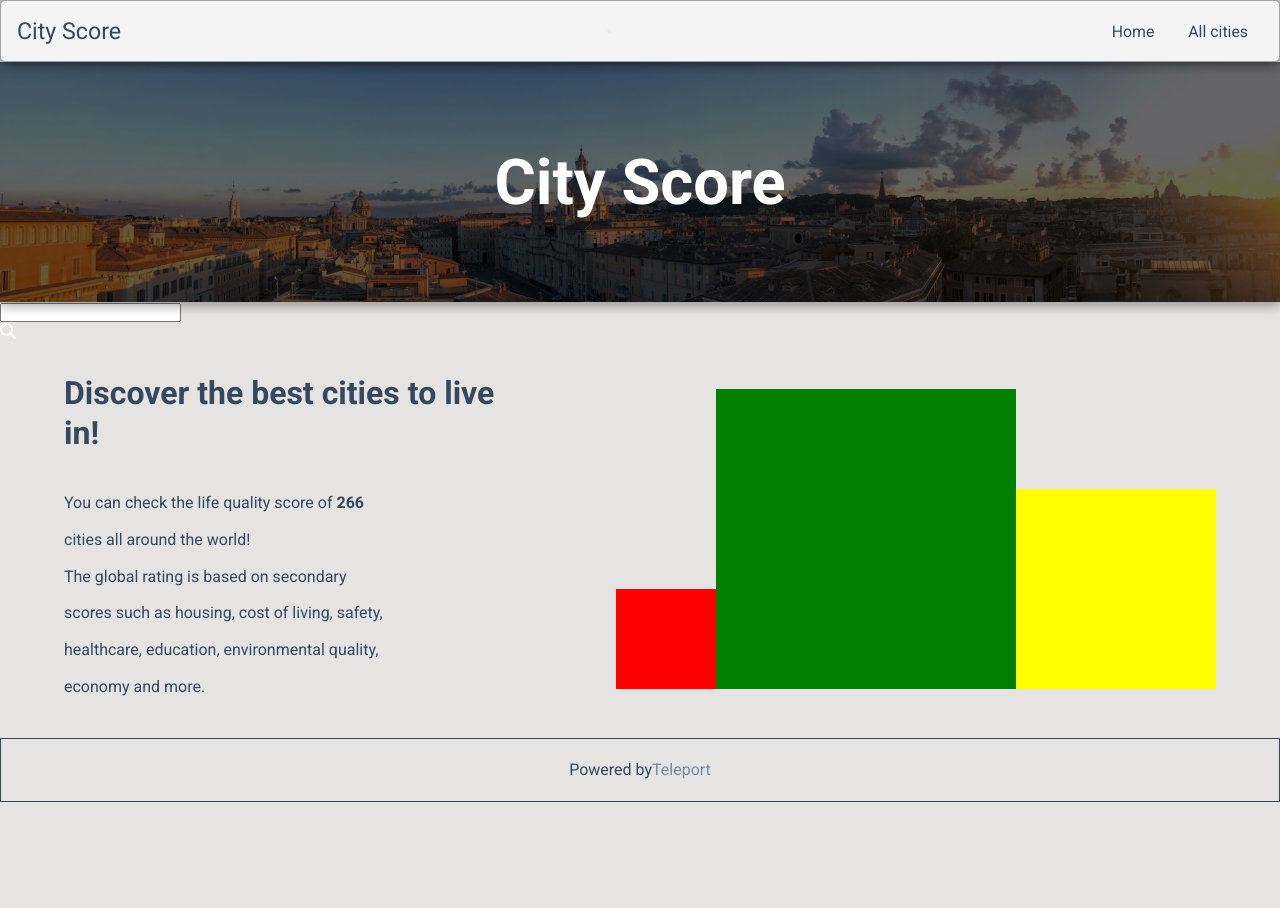
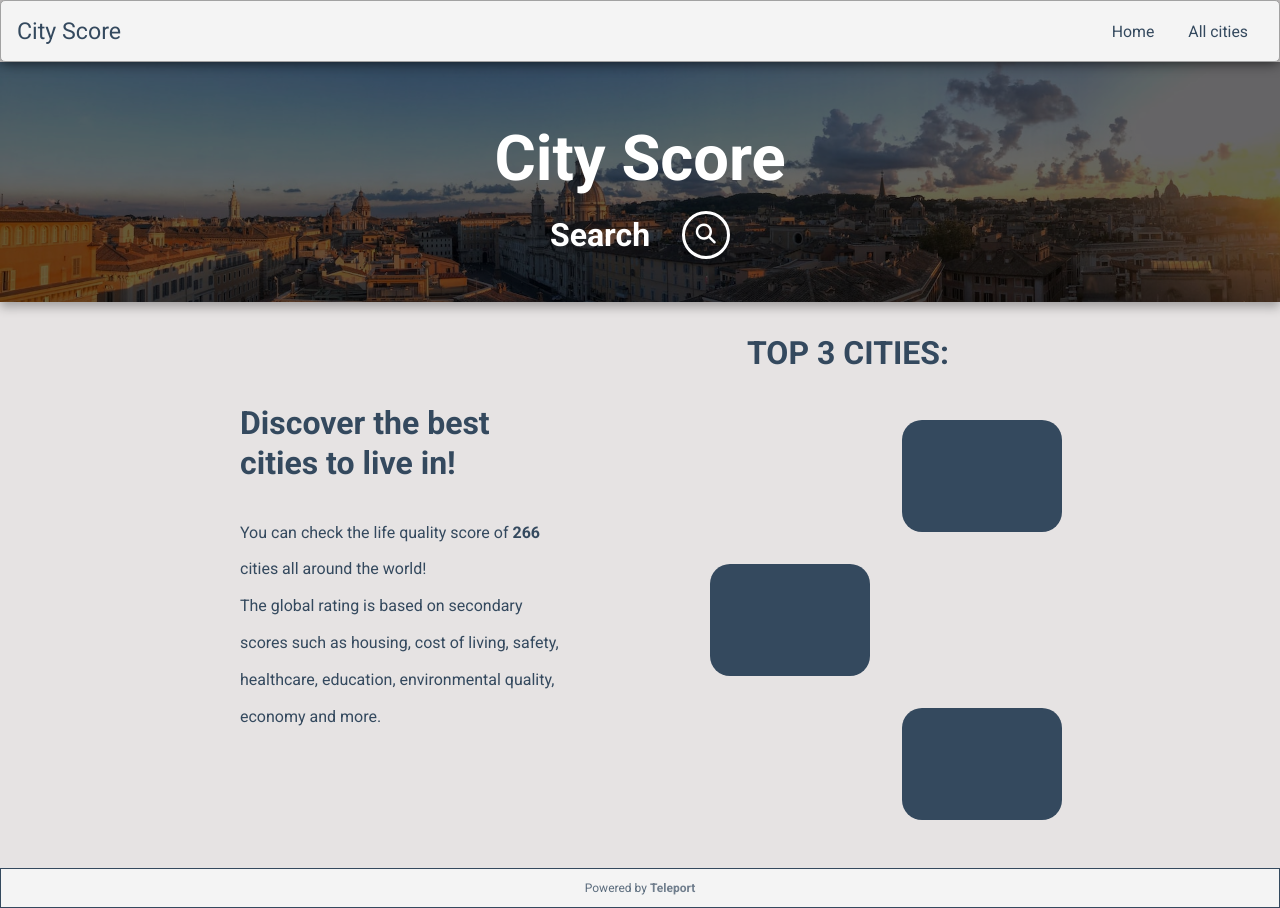
Before and after one commit to kilar95/CityScore, a website: page src/index.html in a window 1280 px wide. Before the commit the page ends 802 px from the top, so only its background shows below. Drawn offline with Linux system fonts and the light colour scheme.

Commit message:
update css homepage

```diff
--- a/src/css/footer.css
+++ b/src/css/footer.css
@@ -4,15 +4,25 @@
 /* ------------------- */
 
 footer {
-    height: 8vh;
+    height: 5vh;
     display: flex;
     align-items: center;
     justify-content: center;
-    color: #34495e;
+    color: #34495ecb;
+    background-color: #f4f4f4;
     border: 1px solid #34495e;
     margin-top: auto;
 }
 
-footer > a {
-    color: #718daa;
+footer a {
+    color: #34495eb0;
+    text-decoration: none;
 }
+
+footer a:hover {
+    color: #49688b65;
+}
+
+footer > p {
+    font-size: 1.5vh;
+}
--- a/src/css/main.css
+++ b/src/css/main.css
@@ -108,29 +108,57 @@ header > h1 {
 
 .descr > p {
     line-height: 1.5rem;
+    padding-bottom: 2rem;
 }
 
 .classifica {
     display: flex;
-    flex-direction: row;
-    align-items: flex-end;
+    flex-direction: column;
+    row-gap: 2rem;
+    align-items: center;
+    justify-content: space-between;
+
+}
+
+.title h2 {
+    text-transform: uppercase;
+}
+
+.top-3 {
+    display: grid;
+    grid-template-columns: 10% 1fr 1fr 10%;
+    grid-template-rows: 1fr 1fr 1fr;
+
+    height: min(40vh, 20rem);
+    min-width: 100%;
+
+}
+
+
+.box1, .box2, .box3 {
+    margin: 1rem;
+    border-radius: 20px;
+    width: min(25vw, 10rem);
+    height: min(15vh, 7rem);
 }
 
 .box1 {
-    background-color: red;
-    height: 100px;
-    width: 100px;
+    grid-row: 2/3;
+    grid-column: 2/3;
+    background-color: #34495e;
+
 }
 
 .box2 {
-    background-color: green;
-    height: 300px;
-    width: 300px;
+    grid-column: 3/4;
+    background-color: #34495e;
+
+    border-radius: 20px;
 }
 
 .box3 {
-    background-color: yellow;
-    height: 200px;
-    width: 200px;
+    grid-row: 3/4;
+    grid-column: 3/4;
+    background-color: #34495e;
 
 }
--- a/src/css/media-queries.css
+++ b/src/css/media-queries.css
@@ -1,4 +1,3 @@
-
 /* ------------------- */
 /*      main content   */
 /* ------------------- */
@@ -12,12 +11,41 @@
     }
 
     .descr {
-        max-width: 50vw;
+        max-width: 30vw;
     }
 
-    .descr > p {
+    .descr>p {
         line-height: 2.3rem;
-        max-width: 70%;
         margin-top: 2rem;
     }
+
+    .top-3 {
+        height: auto;
+    }
 }
+
+
+/* ------------------- */
+/*      search bar     */
+/* ------------------- */
+
+
+@media (min-width: 750px) {
+    .search:hover input {
+        max-width: 20vw;
+    }
+
+    .active {
+        width: 20vw;
+    }
+}
+
+/* ------------------- */
+/*      main content   */
+/* ------------------- */
+
+@media (min-width: 750px) {
+    .top-3 {
+        min-width: 30vw;
+    }
+}
--- a/src/css/navbar.css
+++ b/src/css/navbar.css
@@ -18,7 +18,7 @@
  }
 
 
- a {
+ .navbar a {
      text-decoration: none;
      color: #34495e;
  }
--- a/src/css/searchbar.css
+++ b/src/css/searchbar.css
@@ -1,3 +1,61 @@
 /* ------------------- */
 /*      search-bar     */
 /* ------------------- */
+.search {
+    display: flex;
+    justify-content: start;
+    align-items: center;
+    flex-direction: row;
+    column-gap: 2rem;
+    z-index: 1;
+}
+
+.search-bar {
+    position: relative;
+}
+
+
+.input {
+    padding: 10px;
+    width: 3rem;
+    height: 3rem;
+    background: none;
+    border: 3px solid #fff;
+    border-radius: 50%;
+    box-sizing: border-box;
+    font-family: 'Roboto', sans-serif;
+    font-size: 2vh;
+    color: #34495e;
+    outline: none;
+    transition: .5s;
+}
+
+
+.search:hover .input {
+    width: 25vw;
+    background: #fff;
+    border-radius: 10px;
+}
+
+
+.active {
+    width: 25vw;
+    background: #fff;
+    border-radius: 10px;
+}
+
+
+.search i{
+    position: absolute;
+    top: .8rem;
+    right: .9rem;
+    font-size: 20px;
+    color: #fff;
+    transition: .2s;
+    z-index: 2;
+}
+
+.search:hover i{
+    opacity: 0;
+    z-index: -1;
+}
--- a/src/index.html
+++ b/src/index.html
@@ -21,6 +21,7 @@
     <!-- CSS -->
     <link rel="stylesheet" href="css/main.css">
     <link rel="stylesheet" href="css/navbar.css">
+    <link rel="stylesheet" href="css/searchbar.css">
     <link rel="stylesheet" href="css/media-queries.css">
     <link rel="stylesheet" href="css/footer.css">
 
@@ -32,6 +33,7 @@
 
     <!-- JS -->
     <script src="js/main.js" defer></script>
+    <script src="js/views/searchBar.js" defer></script>
 
     <title>City Score - Best cities to live in</title>
 </head>
@@ -40,8 +42,6 @@
     <div class="container">
         <div class="navbar">
             <a class="logo" href="#">City Score</a>
-            <button id="mobile-nav-toggle" class="mobile-nav-toggle" aria-controls="main-nav"><span
-                    aria-expanded="false"></span></button>
             <nav id="main-nav" class="main-nav" data-visible="true">
                 <a href="#" class="nav-link">Home</a>
                 <a href="#" class="nav-link">All cities</a> <!-- da implementare -->
@@ -49,31 +49,39 @@
         </div>
         <header>
             <h1 class="title">City Score</h1>
-
-        </header>
-        <section class="search">
+            <div class="search">
+                <h2>Search</h2>
                 <div class="search-bar">
                     <input type="text" class="input" name="txt">
+                    <i class="fa-solid fa-magnifying-glass"></i>
                 </div>
-            <i class="fas fa-search"></i>
                 <!-- <div class="results"></div> -->
-        </section>
+            </div>
+        </header>
         <main class="main">
             <section class="descr">
                 <h2>Discover the best cities to live in!</h2>
                 <p>You can check the life quality score of <strong>266</strong> cities all around the world! <br>
                     The global rating is based on secondary scores such as housing, cost of living, safety, healthcare,
                     education, environmental quality, economy and more. </p>
+
             </section>
             <section class="classifica">
+                <div class="title">
+                    <h2>Top 3 cities:</h2>
+                </div>
+                <div class="top-3">
                     <div class="box1"></div>
                     <div class="box2"></div>
                     <div class="box3"></div>
+                </div>
+
             </section>
         </main>
 
         <footer>
-            Powered by <a href="https://developers.teleport.org/"> Teleport</a>
+            <!-- <p>© 2023 - Ilaria Bertoldi - </p> -->
+            <p> Powered by <a href="https://developers.teleport.org/"><strong> Teleport</strong></a></p>
         </footer>
 
     </div>
--- /dev/null
+++ b/src/js/views/searchBar.js
@@ -0,0 +1,39 @@
+searchBar = document.querySelector('.input');
+
+
+searchBar.addEventListener('keyup', (e) => {
+    if (e.target.value) {
+        searchBar.classList.add('active');
+    } else {
+        searchBar.classList.remove('active');
+    }
+})
+
+
+document.addEventListener('click', (e) => {
+    if (e.target == searchBar) {
+        searchBar.classList.add('active');
+        setTimeout(clear, 4000);
+    } else {
+        searchBar.classList.remove('active');
+    }
+})
+
+
+searchBar.addEventListener('mouseOut', () => {
+    if (searchBar.classList.contains('active')) {
+        return;
+    }
+    // searchBar.value = '';
+    searchBar.blur();
+})
+
+
+function clear() {
+    console.log('clearing');
+    if (!searchBar.value) {
+        searchBar.classList.remove('active');
+    } else {
+        return;
+    }
+}
```
Also changed, not shown: src/js/views/navbar.js (deleted, +0 -38 lines). Lines whose indentation alone changed are shown as unchanged.
